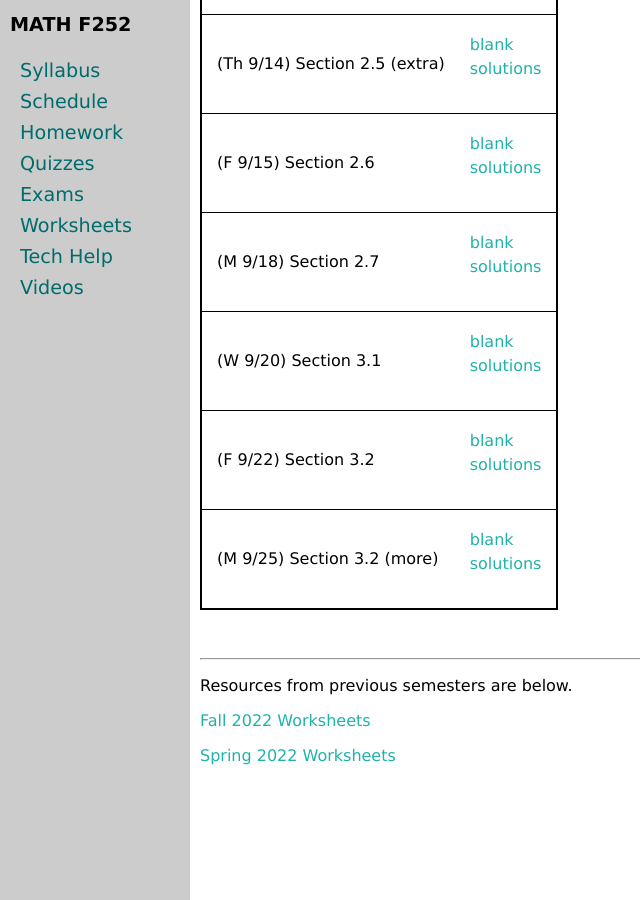
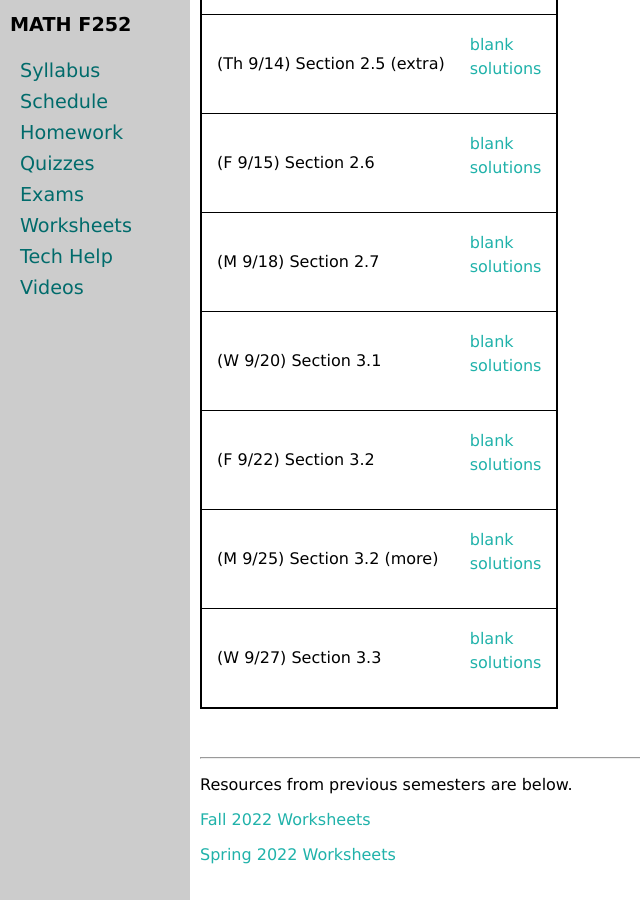
Before and after one commit to uaf-math/calc2, a Jekyll site: the page built from worksheets.md, in a window 1280 px wide and 900 px high, scrolled down 1203 px. Shown: the whole window, without its empty margins (0-640 px from the left). Built offline with Jekyll 4.4.1, drawn with Linux system fonts in a browser that asks for light colours.

Commit message:
Update worksheets.yml

```diff
--- a/_data/worksheets.yml
+++ b/_data/worksheets.yml
@@ -49,3 +49,6 @@ worksheets:
 - name: (M 9/25) Section 3.2 (more)
   blank: M252-3-2-a.pdf
   solutions: M252-3-2-a-s.pdf
+- name: (W 9/27) Section 3.3
+  blank: M252-3-3-a.pdf
+  solutions: M252-3-3-a-s.pdf
```
